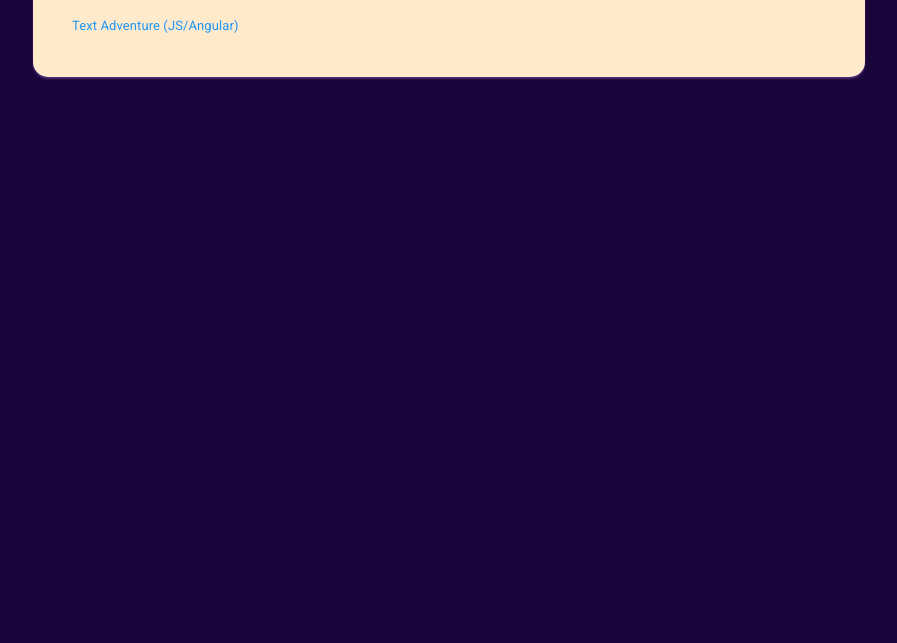
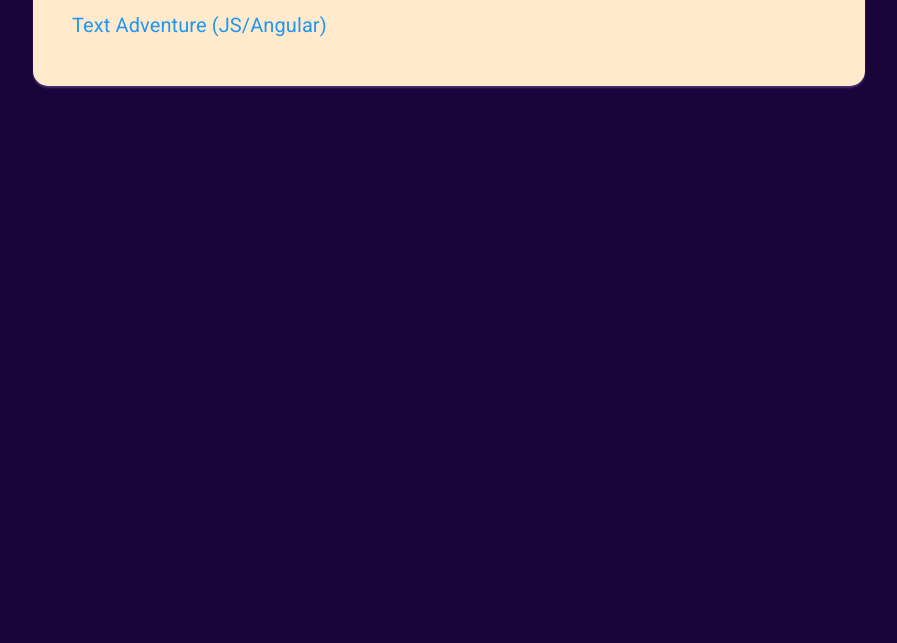
Before and after one commit to mgoren/old-portfolio, a plain HTML site: page index.html in a window 1280 px wide. Shown: the part 157-800 px from the top of the page, without its empty margins (191-1088 px from the left). Drawn offline with Linux system fonts and the light colour scheme.

Commit message:
update index

```diff
--- a/css/styles.css
+++ b/css/styles.css
@@ -18,3 +18,7 @@ h1 {
   font-size: 36px;
   margin-bottom: 30px;
 }
+
+h2 {
+  font-size: 20px;
+}
--- a/index.html
+++ b/index.html
@@ -11,7 +11,8 @@
 
   <h1>Some projects I built at Epicodus</h1>
 
-  <a href="/textAdventure">Text Adventure (JS/Angular)</a>
+  <h2><a href="/textAdventure">Text Adventure (JS/Angular)</a></h2>
+
 
 
 
```
